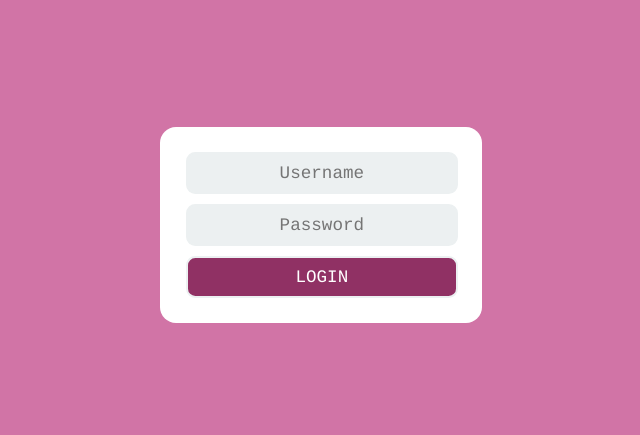
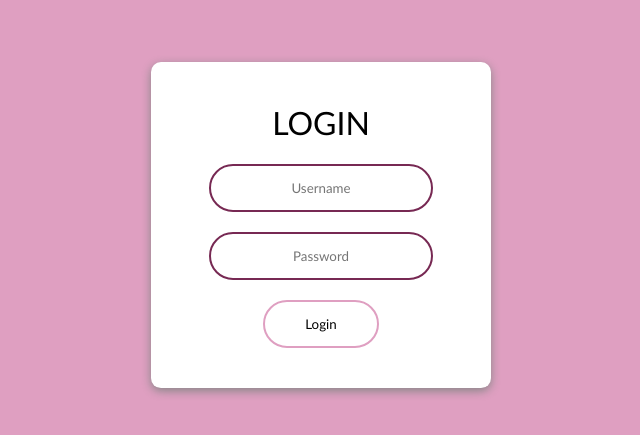
Before and after one commit to fzsdi/yd-roll-app, a React (Create React App) app: page / in a window 1280 px wide. Shown: the part 175-610 px from the top of the page, without its empty margins (319-959 px from the left). Built offline with nearby package versions, Linux system fonts and the light colour scheme.

Commit message:
added more style

```diff
--- a/src/AddPerson.tsx
+++ b/src/AddPerson.tsx
@@ -15,16 +15,16 @@ const AddPerson = (props: Props) => {
       e.preventDefault();
   };
   return (
-    <form onSubmit={onSubmit}>
-        <input className='input-reg' id='id-inp' required
+    <form className='box-add' onSubmit={onSubmit}>
+        <input id='input-id' required
             type='text' placeholder='Id'
             value={props.id}
             onChange={(e) => props.setId(e.target.value)}></input>
-        <input className='input-reg' id='name-inp' required
+        <input required
             type='text' placeholder='Name'
             value={props.fullName}
             onChange={(e) => props.setFullName(e.target.value)}></input>
-        <button className='btn-reg' onClick={() => props.postPersons(BASE_URL, parseInt(props.id), props.fullName)}>+</button>
+        <button onClick={() => props.postPersons(BASE_URL, parseInt(props.id), props.fullName)}>+</button>
     </form>
   )
 }
--- a/src/App.css
+++ b/src/App.css
@@ -1,4 +1,4 @@
-.App {
+/* .App {
   text-align: center;
 }
 
@@ -35,4 +35,22 @@
   to {
     transform: rotate(360deg);
   }
+} */
+
+body {
+  margin: 0;
+  padding: 0;
+  font-family: 'Trebuchet MS';
+  background: #df9fc1;
 }
+
+.box-logout p {
+  margin-left: 20px;
+  color: #772953;
+  cursor: pointer;
+  display: inline-block;
+}
+
+.box-logout p:hover {
+  font-weight: bold;
+}
--- a/src/Content.css
+++ b/src/Content.css
@@ -1,96 +1,115 @@
-#btn-delete {
-    width: fit-content;
-    cursor: pointer;
-    padding: 0;
-    margin-bottom: 5px;
-    margin-left: 10px;
-    margin-right: 5px;
-    border: none;
-    background-color: #d174a6;
+.div-add {
+    padding: 10px;
+    transition: 0.35s;
+    border-radius: 10px;
+    margin-bottom: 10px;
+    margin-left: 28px;
 }
 
-#btn-delete:hover {
-    color: red;
+.box-add {
+    display: flex;
 }
 
-#cb-is-present {
-    width: fit-content;
+.box-add input {
+    text-align: center;
+    background: #ffffff;
+    transition: 0.35s;
+    border: 0;
+    display: block;
+    border: 2px solid #b877a5;
+    padding: 14px 10px;
+    font-family: 'Trebuchet MS';
+    display: flex;
+    outline: none;
+    margin-right: 5px;
+}
+
+.box-add input:focus {
+    border-color: #772953;
+}
+
+#input-id {
+    border-top-left-radius: 24px 24px;
+    border-bottom-left-radius: 24px 24px;
+    width: 50px;
+}
+
+.box-add button {
+    background-color: #ffffff;
+    display: flex;
+    outline: none;
+    border-top-right-radius: 24px 24px;
+    border-bottom-right-radius: 24px 24px;
+    width: 60px;
+    text-align: center;
+    display: block;
+    text-align: center;
+    border: 2px solid #772953;
+    outline: none;
+    font-family: 'Trebuchet MS';
+    color: #000000;
+    transition: 0.35s;
+    cursor: pointer;
+    font-family: 'Trebuchet MS';
+}
+
+.box-add button:hover {
+    background: #772953;
+    color: #ffffff;
+}
+
+.box-add button:focus {
+    background: #772953;
+    color: #ffffff;
+}
+
+.div-list {
+    width: 300px;
+    padding: 10px;
+    transition: 0.35s;
+    border-radius: 10px;
+    background: #772953;
+    margin-bottom: 10px;
+    box-shadow: 0 3px 10px #76425e;
+}
+
+.div-content {
+    position: absolute;
+    left: 35%;
+}
+
+.div-list:hover {
+    background: #b877a5;
+    box-shadow: 0 14px 28px #f3b4e0;
+}
+
+.li-show {
+    list-style-type: none;
+    color: #ffffff;
+}
+
+.div-options {
+    display: inline-block;
+    margin-left: 23px;
+}
+
+.div-title {
+    display: inline-block;
+    width: 230px;
+}
+
+.button-delete {
+    outline: none;
+    color: #ffffff;
+    background: transparent;
+    border: none;
+}
+
+.button-delete:hover {
+    cursor: pointer;
+    color: #ff0000;
+}
+
+.checkbox-update {
     cursor: pointer;
 }
-
-#log-out-p {
-    color: red;
-    cursor: pointer;
-    width: fit-content;
-    color: #903164;
-    margin-left: 3ex;
-}
-
-#log-out-p:hover {
-    font-weight: bold;
-}
-
-.input-reg {
-    margin: 1ex;
-    display: flex;
-    width: 40%;
-    text-align: center;
-    font-size: 1.1em;
-    padding: 1ex;
-    border: 2px solid #ECF0F1;
-    border-radius: 1ex;
-    background: #ECF0F1;
-    color: #181818;
-    font-family: courier;
-}
-
-.btn-reg {
-    color: white;
-    background: #903164;
-    cursor: pointer;
-    margin: 1ex;
-    text-align: center;
-    font-size: 1.1em;
-    padding: 1ex;
-    border: 2px solid #cb92b0;
-    border-radius: 1ex;
-    font-family: courier;
-    width: 10%;
-    display: inline;
-}
-
-.btn-reg:hover {
-    background-color: #d174a6;
-    border-color: #d174a6;
-}
-
-#persons-list {
-    padding: 1em;
-    margin: 1em;
-    border-radius: 1em;
-    text-align: left;
-    background: #cb92b0;
-    color: rgba(0,0,0,0.75);
-}
-
-#id-inp {
-    width: 30%;
-    display: inline;
-}
-
-#name-inp {
-    width: 53%;
-    display: inline;
-}
-
-#prsnl-div {
-    margin-left: 3ex;
-    color: white;
-}
-
-#cntnt-div {
-    position:absolute;
-    top: 0;
-    left: 20%;
-    right: 20%;
-}
--- a/src/Content.tsx
+++ b/src/Content.tsx
@@ -122,25 +122,29 @@ const Content = () => {
     }
 
     const personsList = persons.map((person) =>
-        <div>
-            <li key={person.id}>
+        <div className='div-list'>
+            <div className='div-title'>
+                <li className='li-show' key={person.id}>
                         {person.id}) {person.fullName}
-            <button id='btn-delete'
-                onClick={() => deletePersons(`${BASE_URL}/${person.id}`, person.id)}>
+                </li>
+            </div>
+            <div className='div-options'>
+                <button className='button-delete' onClick={() => deletePersons(`${BASE_URL}/${person.id}`, person.id)}>
                         <i className='fa fa-trash-o'></i>
                 </button>
-            <input id='cb-is-present'
+                <input className='checkbox-update'
                     type='checkbox'
                     checked={person.isPresent}
                     onChange={() => updatePersons(`${BASE_URL}/${person.id}`, person.id)}></input>
-            </li>
+            </div>
         </div>
     );
 
     return (
-        <div id='cntnt-div'>
+        <div>
             <Header />
-            <div id='persons-list'>
+            <div className='div-content'>
+                <div className='div-add'>
                     <AddPerson
                         id={id}
                         setId={setId}
@@ -153,6 +157,7 @@ const Content = () => {
                     personsList={personsList}
                 />
             </div>
+        </div>
     );
 }
 
--- a/src/Header.tsx
+++ b/src/Header.tsx
@@ -6,8 +6,8 @@ const Header = () => {
     window.location.reload();
   }
   return (
-    <div>
-        <p id='log-out-p' onClick={handleLogOut}>Logout</p>
+    <div className='box-logout'>
+        <p onClick={handleLogOut}>Logout</p>
     </div>
   )
 }
--- a/src/LoginPage.css
+++ b/src/LoginPage.css
@@ -1,66 +1,73 @@
-* {
-    box-sizing: border-box;
-  }
-
-body {
-  display: flex;
-  justify-content: center;
-  align-items: center;
-  margin: 0;
-  min-height: 100vh;
-  background: #d174a6;
-  font-family: courier;
+.box {
+  display: block;
+  width: 300px;
+  padding: 20px;
+  position: fixed;
+  top: 50%;
+  left: 50%;
+  transform: translate(-50%, -50%);
+  background: #ffffff;
+  text-align: center;
+  border-radius: 10px;
 }
 
-#sign-in {
-  padding: 1em;
-  margin: 1em;
-  border-radius: 1em;
-  text-align: center;
-  background: white;
-  color: rgba(0,0,0,0.75);
+.box-login {
+  box-shadow: 0 3px 10px #868686;
+  transition: all 0.6s;
 }
 
-h1, button {
-    font-weight: 300;
-    text-transform: uppercase;
-    font-family: courier;
+.box-login:hover {
+  box-shadow: 0 14px 28px #663951;
 }
 
-.form {
-  padding-right: 2ex;
+.box input {
+  border: 0;
+  background: none;
+  display: block;
+  margin: 20px auto;
+  text-align: center;
+  border: 2px solid #772953;
+  padding: 14px 10px;
+  width: 200px;
+  outline: none;
+  color: #000000;
+  border-radius: 24px;
+  transition: 0.35s;
+  font-family: 'Trebuchet MS';
+}
+.box h1 {
+  color: #000000;
+  text-transform: uppercase;
+  font-weight: 500;
 }
 
-.input {
-  margin: 1ex;
-  display: block;
-  width: 100%;
-  text-align: center;
-  font-size: 1.1em;
-  padding: 1ex;
-  border: 2px solid #ECF0F1;
-  border-radius: 1ex;
-  background: #ECF0F1;
-  color: #181818;
-  font-family: courier;
+.box input:focus {
+  width: 280px;
+  border-color: #df9fc1;
 }
 
-.btn-sub {
-  color: white;
-  background: #903164;
+.box button {
+  border: 0;
+  background: none;
+  display: block;
+  margin: 20px auto;
+  text-align: center;
+  border: 2px solid #df9fc1;
+  padding: 14px 40px;
+  outline: none;
+  color: #000000;
+  border-radius: 24px;
+  transition: 0.35s;
   cursor: pointer;
-  margin: 1ex;
-  display: block;
-  width: 100%;
-  text-align: center;
-  font-size: 1.1em;
-  padding: 1ex;
-  border: 2px solid #ECF0F1;
-  border-radius: 1ex;
-  font-family: courier;
+  font-family: 'Trebuchet MS';
 }
 
-.btn-sub:hover {
-  background-color: #d174a6;
-  border-color: #d174a6;
+.box button:hover {
+  background: #df9fc1;
+  color: #ffffff;
 }
+
+.box button:focus {
+  background: #df9fc1;
+  color: #ffffff;
+}
--- a/src/LoginPage.tsx
+++ b/src/LoginPage.tsx
@@ -52,17 +52,18 @@ const LoginPage = () => {
   };
 
   return (
-    <div id='sign-in'>
-        <form className='form' onSubmit={onSubmit}>
-            <input required className='input'
+    <div>
+        <form className='box box-login' onSubmit={onSubmit}>
+            <h1>Login</h1>
+            <input required
             placeholder='Username'
             value={username}
             onChange={(e) => setUsername(e.target.value)}></input>
-            <input required className='input'
+            <input required
             placeholder='Password' type='password'
             value={password}
             onChange={(e) => setPassword(e.target.value)}></input>
-            <button className='btn-sub' onClick={() => loginUser(BASE_URL, parseInt(username), password)}>Login</button>
+            <button onClick={() => loginUser(BASE_URL, parseInt(username), password)}>Login</button>
         </form>
     </div>
   )
--- a/src/PersonsList.tsx
+++ b/src/PersonsList.tsx
@@ -4,10 +4,7 @@ type Props = {
 
 const PersonsList = (props: Props) => {
   return (
-    <div id="prsnl-div">
-        <p>
-            Personnel
-        </p>
+    <div>
         <ul>
             {props.personsList}
         </ul>
--- a/src/index.css
+++ b/src/index.css
@@ -1,4 +1,4 @@
-code {
+/* code {
   font-family: source-code-pro, Menlo, Monaco, Consolas, 'Courier New',
     monospace;
-}
+} */
```
Lines whose indentation alone changed are shown as unchanged.
